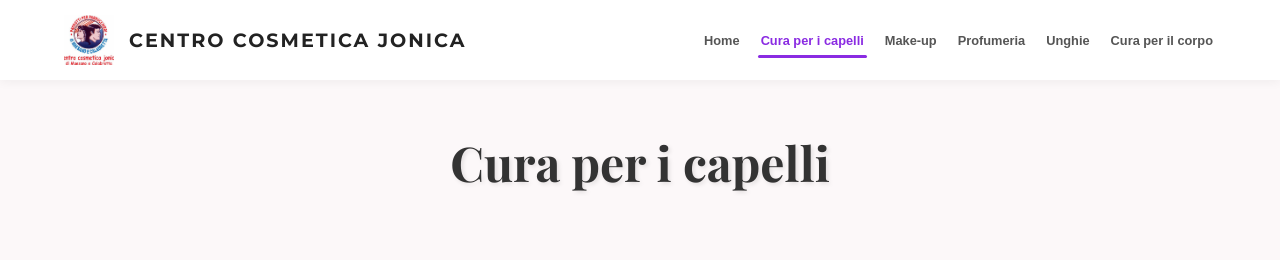
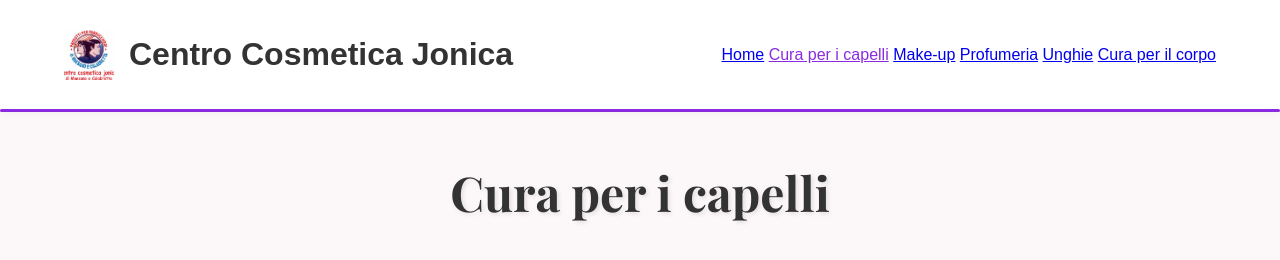
Before and after one commit to antonioriillo08-hash/cosmetica-jonica, a plain HTML site: page capelli.html in a window 1280 px wide. Drawn offline with nearby package versions, Linux system fonts and the light colour scheme; a web font is replaced by a local one.

Commit message:
Update capelli.html

```diff
--- a/capelli.html
+++ b/capelli.html
@@ -21,27 +21,7 @@
         .brand-container { display: flex; align-items: center; gap: 15px; }
         .logo-simbolo { height: 50px; width: auto; }
 
-        /* NUOVO TITOLO PIÙ MODERNO */
-        .titolo-negozio {
-            font-family: 'Montserrat', sans-serif;
-            font-size: 1.2rem;
-            font-weight: 700;
-            text-transform: uppercase;
-            margin: 0;
-            letter-spacing: 2px;
-            color: #222;
-        }
 
-        nav { display: flex; gap: 15px; }
-        nav a {
-            text-decoration: none;
-            color: #555;
-            font-weight: 600;
-            font-size: 0.8rem;
-            padding: 8px 3px;
-            position: relative;
-            transition: 0.3s;
-        }
 
         /* STRISCIA VIOLA ATTIVA */
         .active { color: var(--viola) !important; }
```
